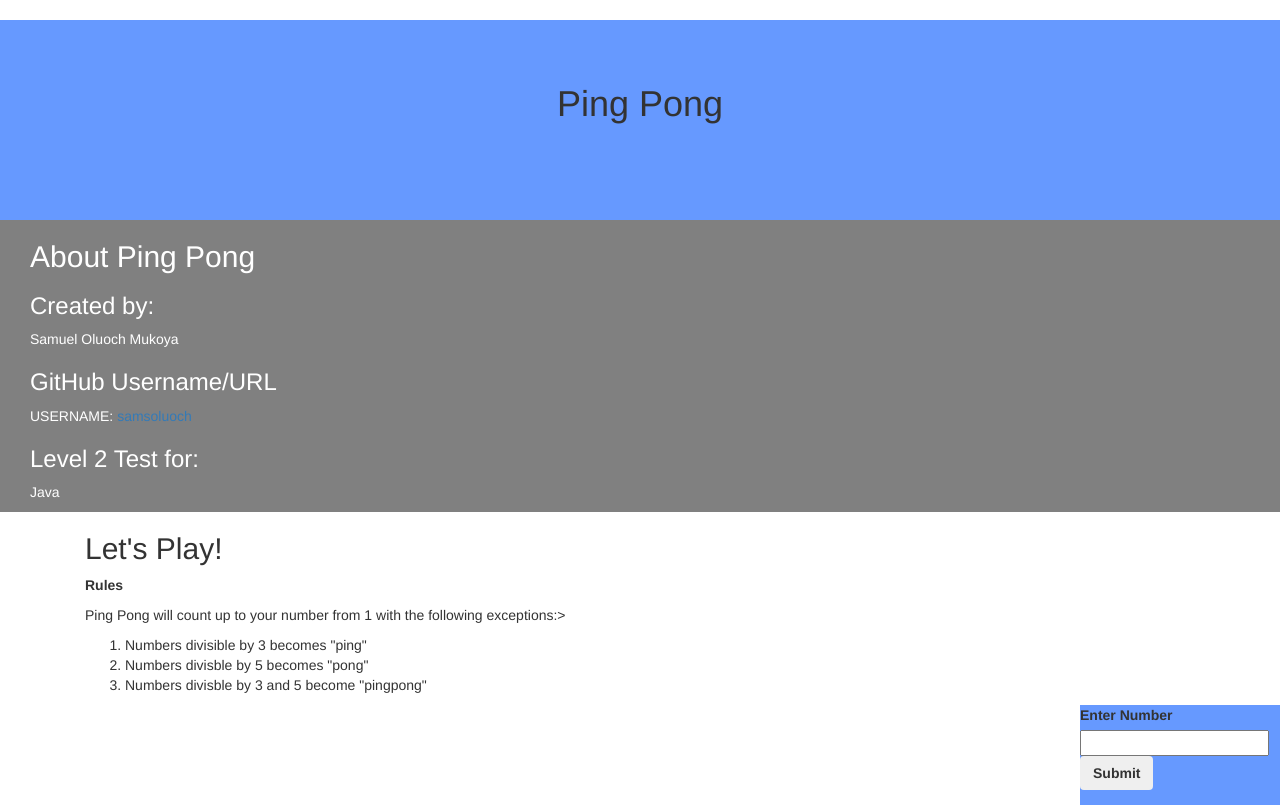
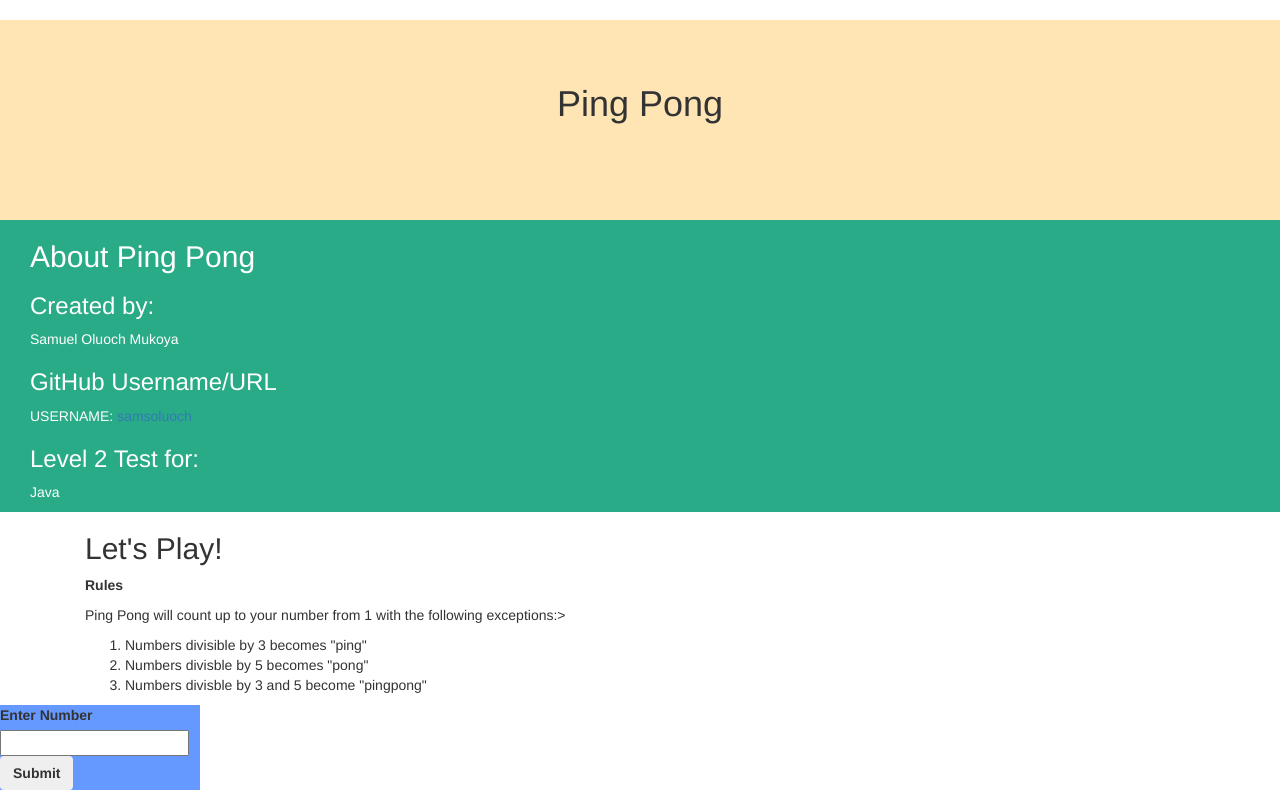
Before and after one commit to samoluoch/Ping-Pong, a plain HTML site: page index.html in a window 1280 px wide. Drawn offline with nearby package versions, Linux system fonts and the light colour scheme.

Commit message:
changed the background color of h1 to brown and the background of author section to light green

```diff
--- a/css/styles.css
+++ b/css/styles.css
@@ -1,5 +1,5 @@
 h1 {
-  background-color: #6699ff;
+  background-color: #FFE5B4;
   text-align: center;
   width: 100%;
   align-items: center;
@@ -9,7 +9,7 @@ h1 {
 }
 #author {
   float: left;
-  background-color: #808080;
+  background-color: #29AB87;
   width: 100%;
   margin-top: 0px;
   color: white;
@@ -21,5 +21,5 @@ h1 {
   align-items: center;
   background-color: #6699ff;
   width: 200px;
-  float: right;
+  float: center;
 }
```
